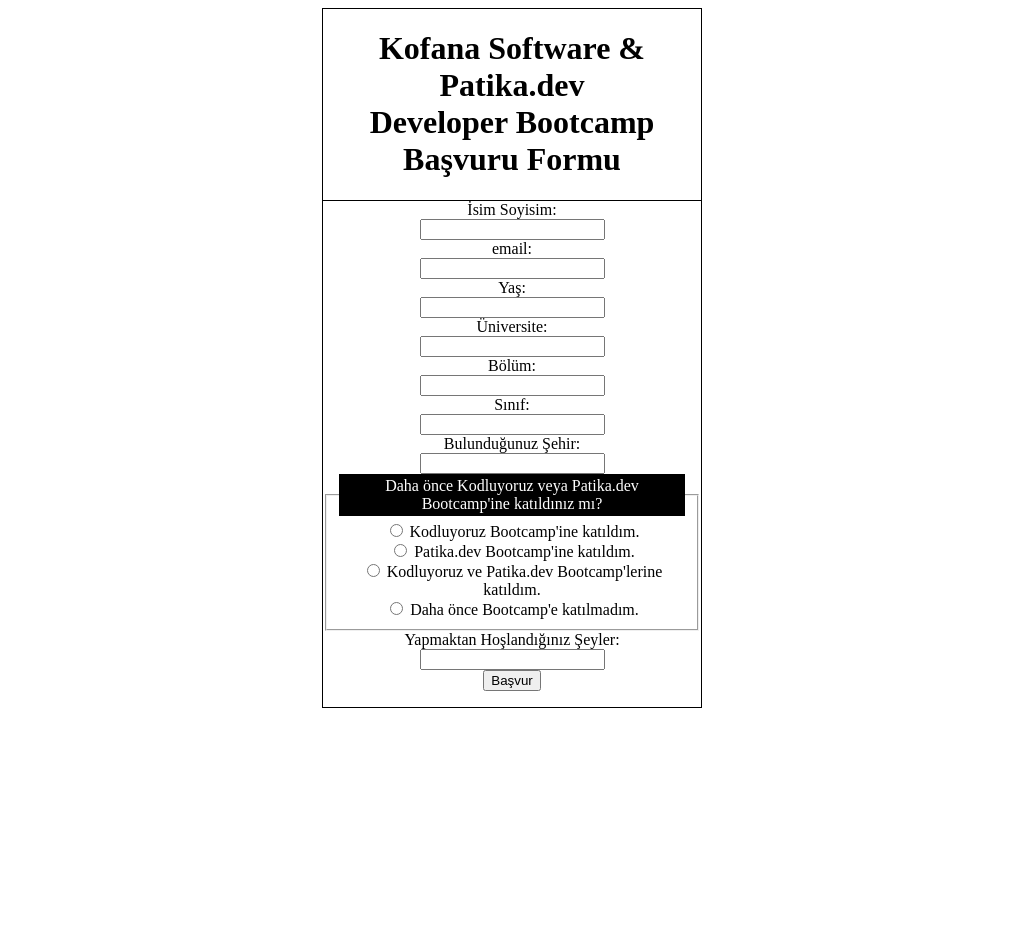
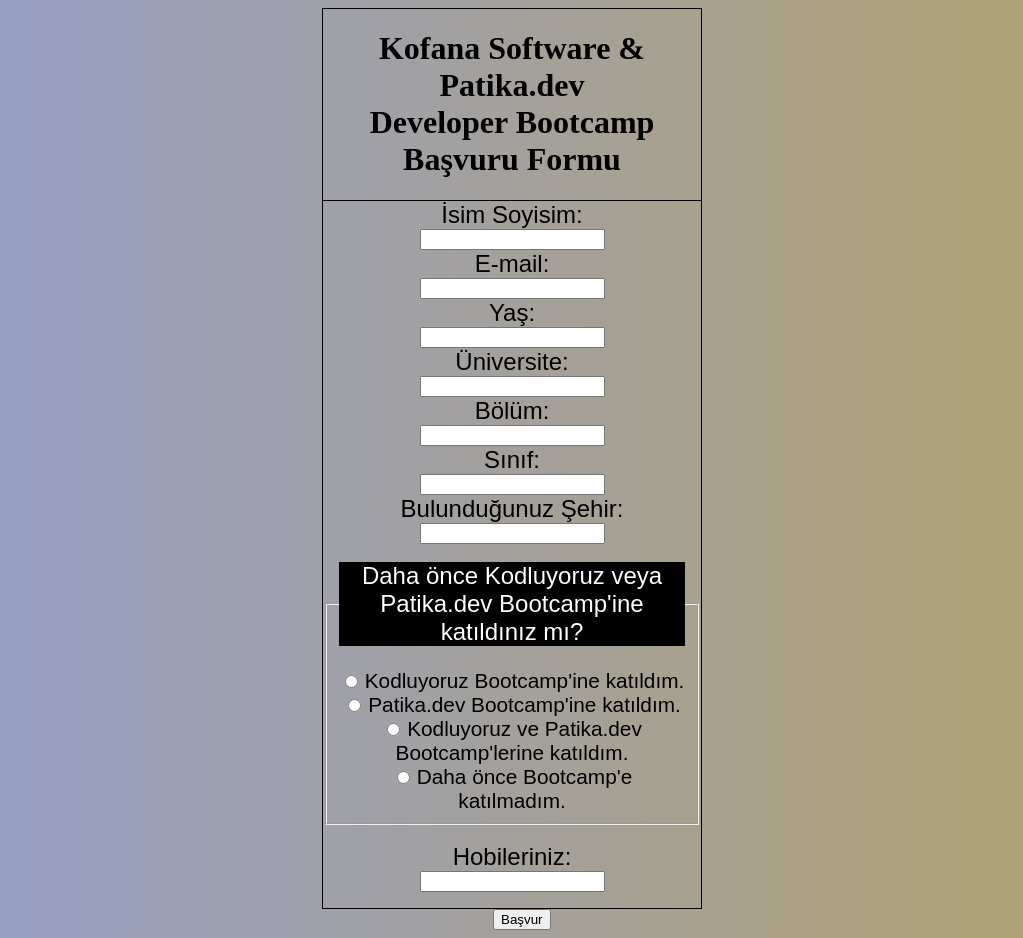
Before and after one commit to Kofana-Software-Developer-Bootcamp/assignment1-atarikaltunn, a plain HTML site: page index.html in a window 1280 px wide. Shown: the whole page, without its empty margins (128-1151 px from the left). Before the commit the page ends 800 px from the top, so only its background shows below. Drawn offline with Linux system fonts and the light colour scheme.

Commit message:
Visual improvements have been made

```diff
--- a/index.html
+++ b/index.html
@@ -15,27 +15,27 @@
         <form action="" method="get" class="bootcampForm">
             <!--  -->
             <div class="form">
-                <label for="name">İsim Soyisim:</label> <br>
+                <label class="question"  for="name">İsim Soyisim:</label> <br>
                 <input type="text" name="name" id="name" required>
             </div>
             <div class="form">
-                <label for="email">email:</label> <br>
+                <label class="question" for="email">E-mail:</label> <br>
                 <input type="email" name="email" id="email" required>
             </div>
             <div class="form">
-                <label for="age">Yaş:</label> <br>
+                <label class="question" for="age">Yaş:</label> <br>
                 <input type="number" name="age" id="age" required>
             </div>
             <div class="form">
-                <label for="university">Üniversite:</label> <br>
-                <input type="university" name="university" id="university" required>
+                <label class="question" for="university">Üniversite:</label> <br>
+                <input type="text" name="university" id="university" required>
             </div>
             <div class="form">
-                <label for="department">Bölüm:</label> <br>
+                <label class="question" for="department">Bölüm:</label> <br>
                 <input type="text" name="department" id="department" required>
             </div>
 
-            <label for="grade-choice">Sınıf:</label> <br>
+            <label class="question" for="grade-choice">Sınıf:</label> <br>
             <input list="grade-list" id="grade-choice" name="grade-choice" />
             <datalist id="grade-list">
                 <option value="İngilizce Hazırlık">
@@ -47,31 +47,32 @@
             </datalist>
 
             <div class="form">
-                <label for="city">Bulunduğunuz Şehir:</label> <br>
+                <label class="question" for="city">Bulunduğunuz Şehir:</label> <br>
                 <input type="text" name="city" id="city" required>
-            </div>
+            </div> <br>
             <fieldset>
-                <legend>Daha önce Kodluyoruz veya Patika.dev Bootcamp'ine katıldınız mı?</legend>
+                <legend>Daha önce Kodluyoruz veya Patika.dev Bootcamp'ine katıldınız mı?</legend> <br>
 
                 <input type="radio" id="kodluyoruz" name="bootcamp">
-                <label for="kodluyoruz">Kodluyoruz Bootcamp'ine katıldım.</label><br />
+                <label class="answer"  for="kodluyoruz">Kodluyoruz Bootcamp'ine katıldım.</label><br />
 
                 <input type="radio" id="patika" name="bootcamp">
-                <label for="patika">Patika.dev Bootcamp'ine katıldım.</label><br />
+                <label class="answer" for="patika">Patika.dev Bootcamp'ine katıldım.</label><br />
 
                 <input type="radio" id="both" name="bootcamp">
-                <label for="both">Kodluyoruz ve Patika.dev Bootcamp'lerine katıldım.</label> <br />
+                <label class="answer" for="both">Kodluyoruz ve Patika.dev Bootcamp'lerine katıldım.</label> <br />
 
                 <input type="radio" id="none" name="bootcamp">
-                <label for="none">Daha önce Bootcamp'e katılmadım.</label>
+                <label class="answer" for="none">Daha önce Bootcamp'e katılmadım.</label>
             </fieldset>
-            <div class="form">
-                <label for="hobby">Yapmaktan Hoşlandığınız Şeyler:</label> <br>
+            <div class="form"> <br>
+                <label class="question" for="hobby">Hobileriniz:</label> <br>
                 <input type="textarea" name="hobby" id="hobby" required>
             </div>
-            <button onclick="basvuru()" id="submitBtn">Başvur</button>
         </form>
     </div>
+    <button onclick="basvuru()" id="submitBtn">Başvur</button>
+
     <script src="script.js"></script>
 </body>
 
--- a/style.css
+++ b/style.css
@@ -1,11 +1,8 @@
 legend {
-    background-color: #000;
-    color: #fff;
-    padding: 3px 6px;
-}
+    background-color: rgb(0, 0, 0);
+    color: rgb(255, 255, 255);
+    font: 1.5rem 'Fira Sans', sans-serif;
 
-.output {
-    font: 1rem 'Fira Sans', sans-serif;
 }
 
 /* input {
@@ -25,3 +22,21 @@ h1{
     margin-left:  35%;
     margin-right: 35%;
 }
+
+.question {
+    /* background-color: rgb(0, 0, 0);
+    color: rgb(255, 255, 255); */
+    /* border: .5px dashed; */
+    font: 1.5rem 'Fira Sans', sans-serif;
+}
+body {
+    background-image: linear-gradient(to right,rgb(148, 159, 204), rgb(179, 162, 108));
+}
+.answer {
+    font: 1.3rem 'Fira Sans', sans-serif;
+}
+
+button{
+    text-align: center;
+    margin-left:  48.5%;
+}
```
